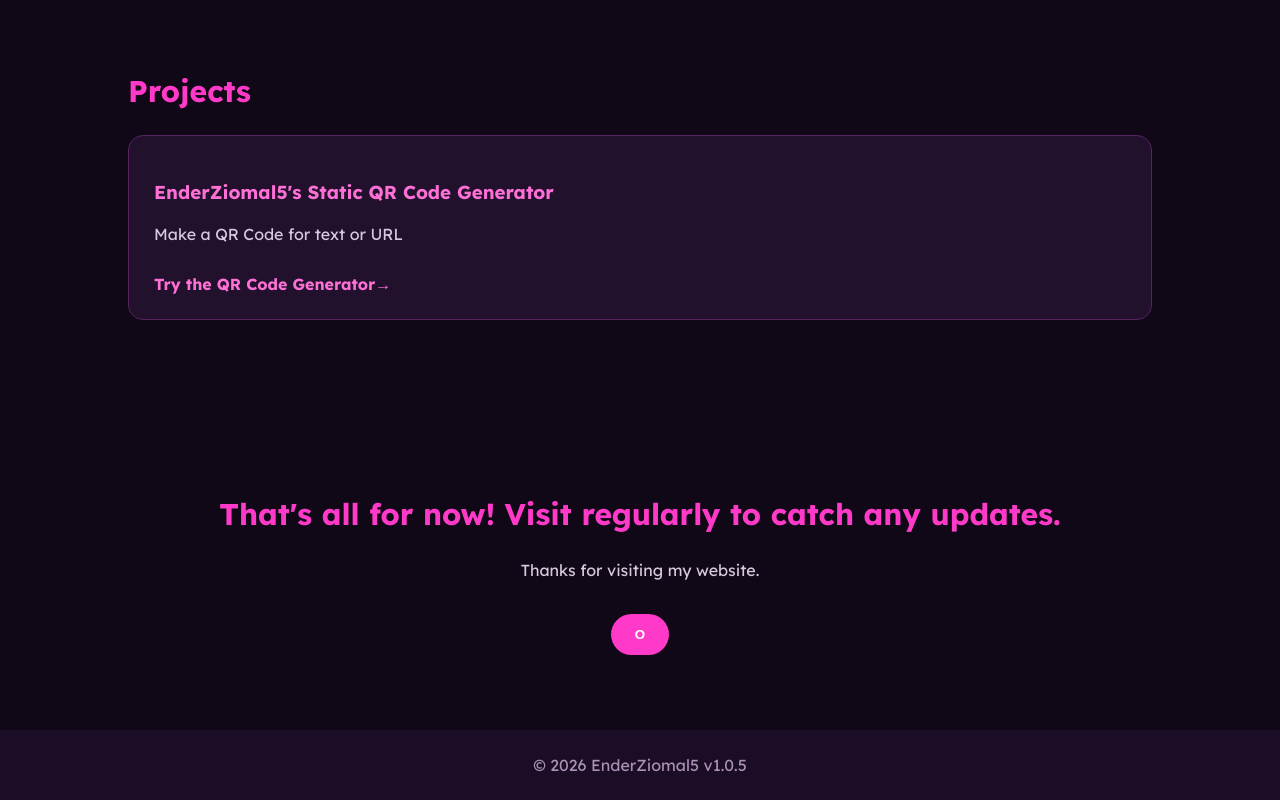
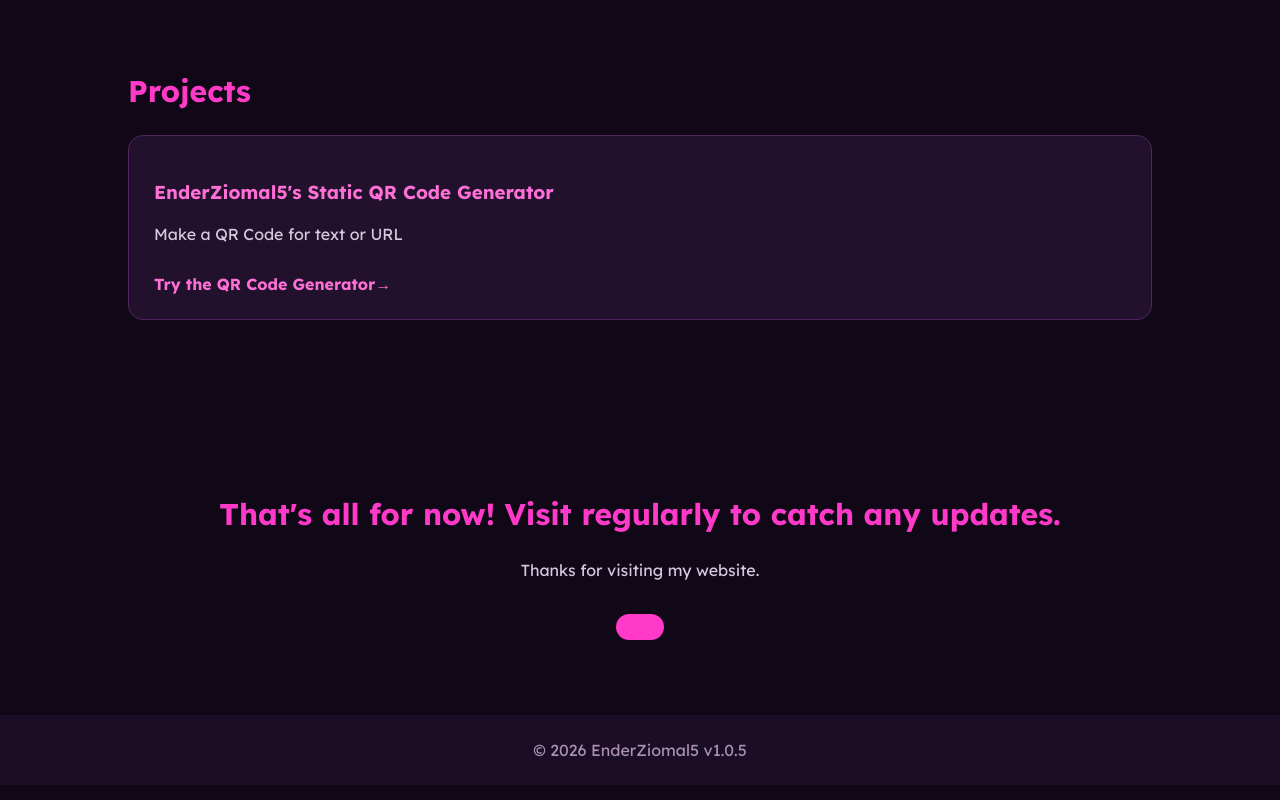
Before and after one commit to EnderZiomal5/enderziomal5.github.io, a plain HTML site: page index.html in a window 1280 px wide. Shown: the part 866-1666 px from the top of the page. Drawn offline with Linux system fonts and the light colour scheme.

Commit message:
Update index.html

```diff
--- a/index.html
+++ b/index.html
@@ -228,7 +228,7 @@ footer a:active {
     <p>Thanks for visiting my website.</p>
 
     <button onclick="alert('You found the secret button!')">
-        O
+
     </button>
 </section>
 
```
